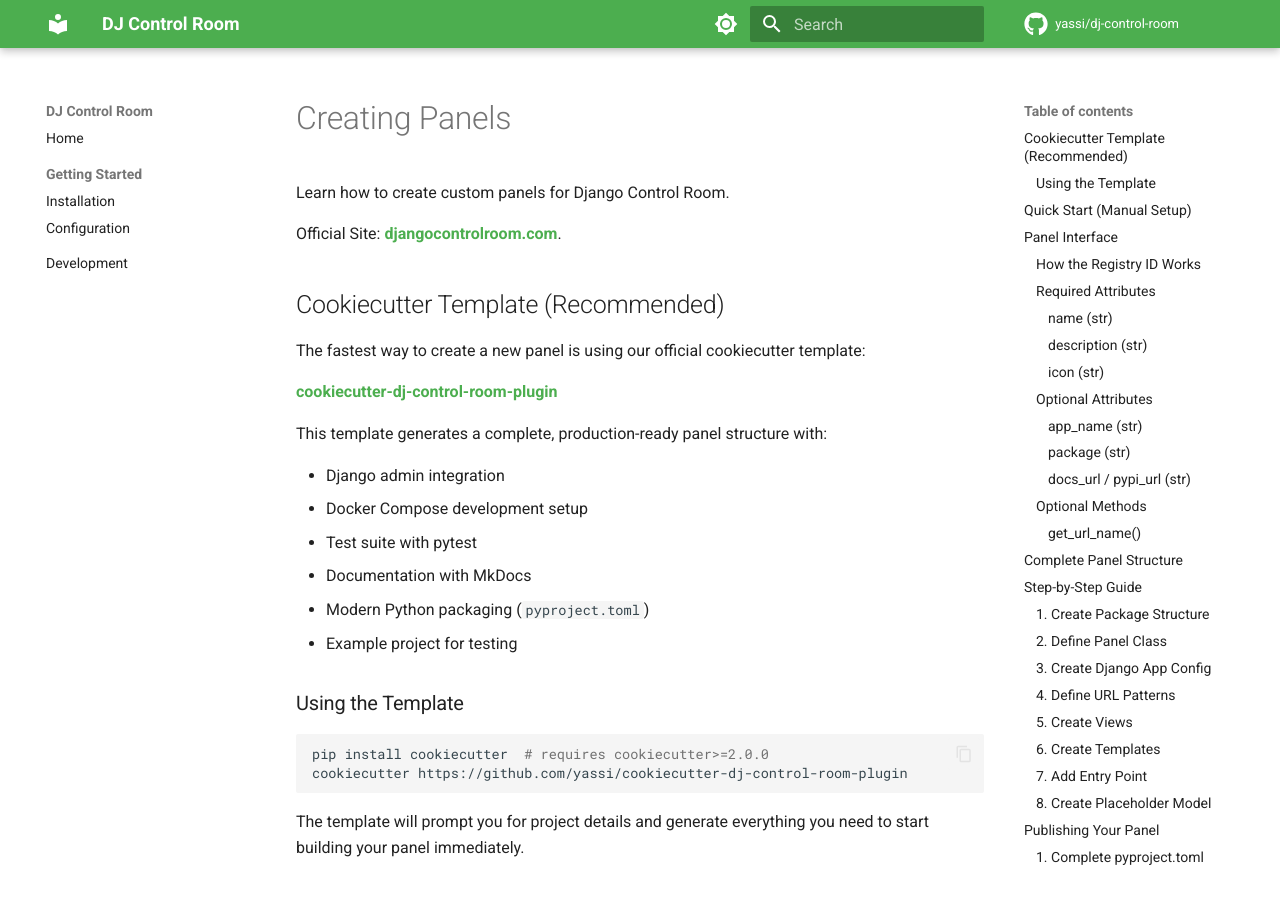
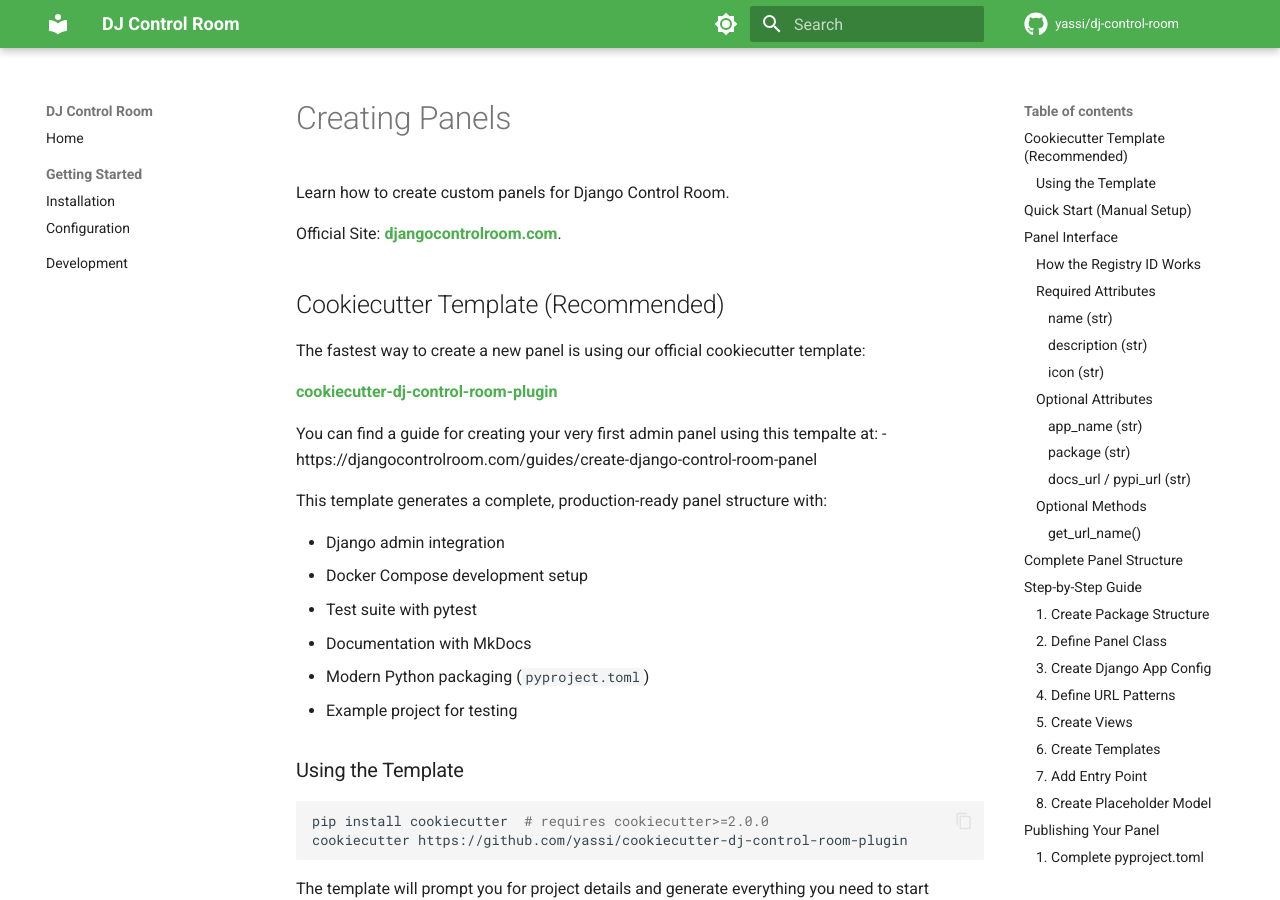
Before and after one commit to yassi/dj-control-room, an MkDocs documentation site: the page built from docs/creating-panels.md, in a window 1280 px wide and 900 px high. Built offline with MkDocs 1.6.1 and Material for MkDocs 9.7.7, drawn with Linux system fonts in a browser that asks for light colours; comment, search, counter and statistics services are not loaded.

Commit message:
add reference to build your own panel guide

````diff
--- a/README.md
+++ b/README.md
@@ -200,7 +200,9 @@
 my_panel = "my_panel.panel:MyPanel"
 ```
 
-See our [Creating Panels Guide](docs/creating-panels.md) for full documentation or use the [cookiecutter template](https://github.com/yassi/cookiecutter-dj-control-room-plugin) to get started quickly.
+See our [Creating Panels Doc](docs/creating-panels.md) for full documentation or use
+our [Build your own panel guide](https://djangocontrolroom.com/guides/create-django-control-room-panel) which uses our
+[cookiecutter template](https://github.com/yassi/cookiecutter-dj-control-room-plugin) to get started quickly.
 
 ## Security
 
--- a/docs/creating-panels.md
+++ b/docs/creating-panels.md
@@ -9,6 +9,9 @@
 The fastest way to create a new panel is using our official cookiecutter template:
 
 **[cookiecutter-dj-control-room-plugin](https://github.com/yassi/cookiecutter-dj-control-room-plugin)**
+
+You can find a guide for creating your very first admin panel using this tempalte at:
+- https://djangocontrolroom.com/guides/create-django-control-room-panel
 
 This template generates a complete, production-ready panel structure with:
 
--- a/pyproject.toml
+++ b/pyproject.toml
@@ -4,7 +4,7 @@
 
 [project]
 name = "dj-control-room"
-version = "1.1.1"
+version = "1.1.2"
 description = "The control room for your Django app"
 readme = "README.md"
 license = "MIT"
````
